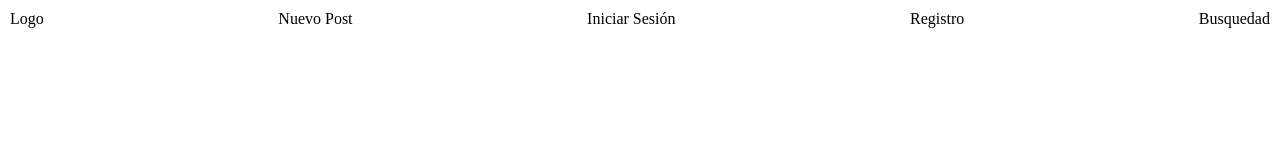
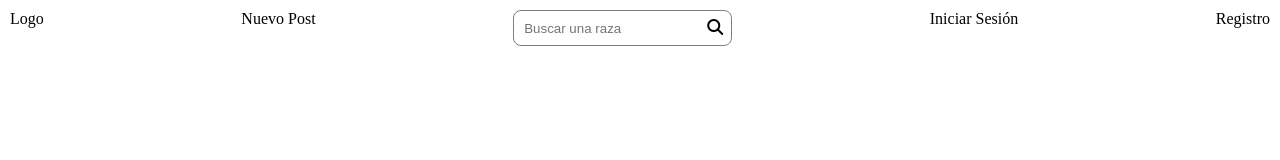
Before and after one commit to XimenaGaleano/PageStylegoAnxi, a plain HTML site: page index.html in a window 1280 px wide. Drawn offline with Linux system fonts and the light colour scheme.

Commit message:
agregar estilos para el cuadro de busquedad

```diff
--- a/estilos/estilos.css
+++ b/estilos/estilos.css
@@ -13,3 +13,18 @@ body{
     justify-content: space-between;
     padding: 10px;
 }
+
+.buscar{
+    background-color: rgb(255, 255, 255);
+    border: 1px solid gray;
+    padding: 8px;
+    border-radius: 8px;
+}
+
+.buscar > input{
+    outline: none;
+    border: 0px;
+}
+.buscar:focus-within{
+    border: 1px solid blue;
+}
--- a/index.html
+++ b/index.html
@@ -8,17 +8,25 @@
     <meta name="viewport" content="width=device-width, initial-scale=1.0">
     <title>StyleGoAnxi</title>
     <link rel="shortcut icon" href=".\media\WhatsApp Image 2021-10-06 at 11.08.05 AM.jpeg" type="image/x-icon">
+    <link rel="stylesheet" href="./estilos/estilos.css">
+    <script src="https://kit.fontawesome.com/c416dfe3ab.js" crossorigin="anonymous"></script>
 
-    <link rel="stylesheet" href="./estilos/estilos.css">
+
 </head>
 <body>
     <header>
         <ul class="navbar">
             <li>Logo</li>
             <li>Nuevo Post</li>
+            <li>
+                <div class="buscar">
+                <input placeholder="Buscar una raza">
+                <i class="fas fa-search"></i>
+                </div>
+            </li>
             <li>Iniciar Sesión</li>
             <li>Registro</li>
-            <li>Busquedad</li>
+
         </ul>
     </header>
 
```
